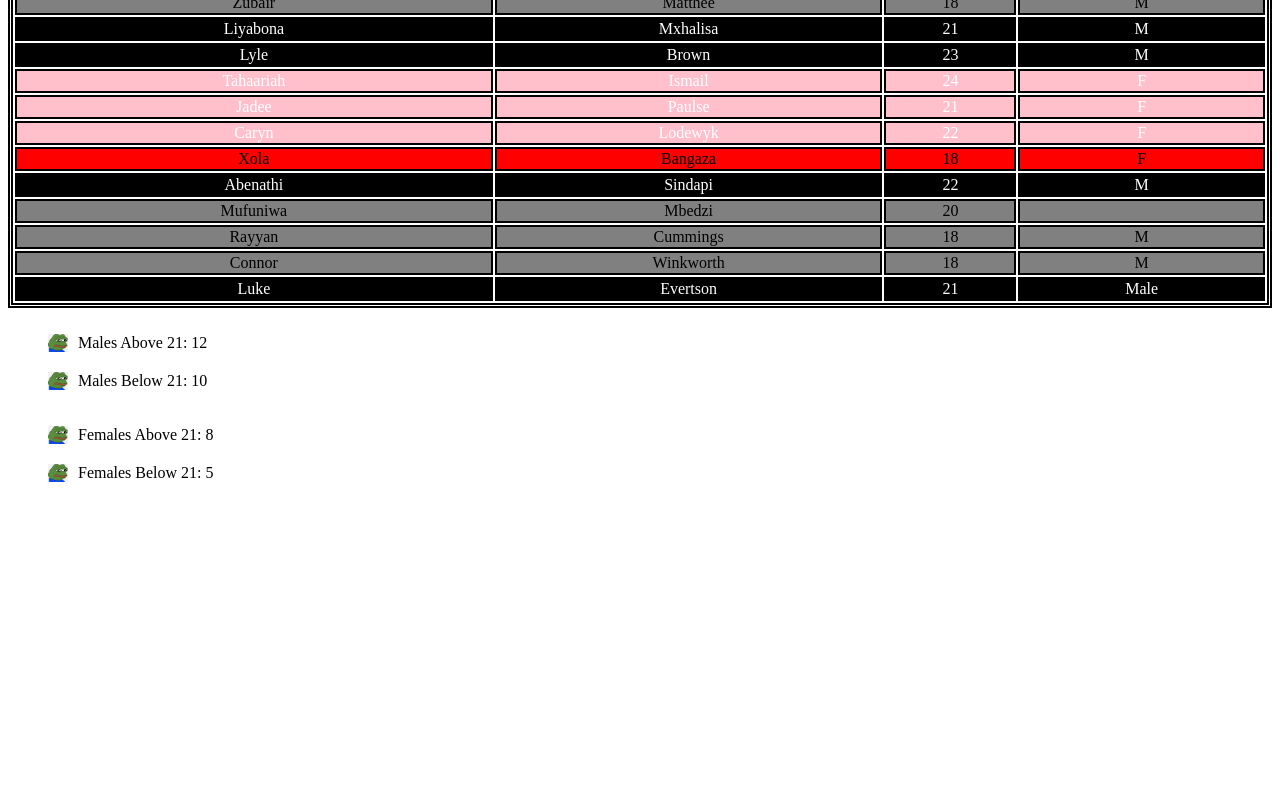
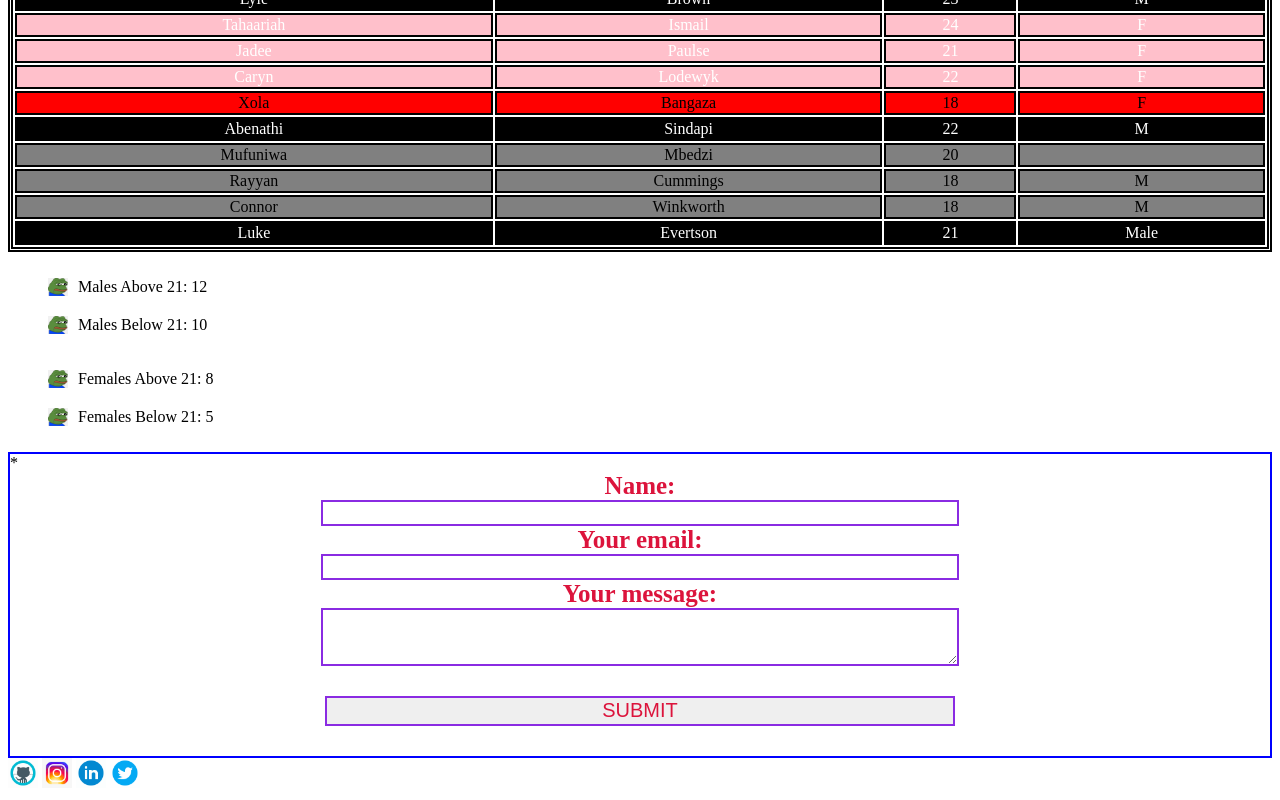
Before and after one commit to Del1rius/css-exercise, a plain HTML site: page index.html in a window 1280 px wide. Shown: the part 774-1574 px from the top of the page. Before the commit the page ends 1282 px from the top, so only its background shows below. Drawn offline with Linux system fonts and the light colour scheme.

Commit message:
Footer and Form

```diff
--- a/css/style.css
+++ b/css/style.css
@@ -1,3 +1,7 @@
+h1 {
+    text-align: center;
+    color: crimson;
+}
 table {
     border: 5px black;
     border-style: double;
@@ -49,11 +53,46 @@ li {
 form {
     text-align: center;
     color: crimson;
-    font-size: 20px;
+    font-size: 25px;
     font-weight: bold;
 }
+button:hover {
+    font-size: 25px;
+    opacity: 0.3;
+}
 button {
+    border: 2px solid blueviolet;
+    height: 30px;
+    width: 50%;
+    color: crimson;
+    font-size: 20px;
+    margin-top: 30px;
+    margin-bottom: 30px;
+}
+
+input {
+    border: 2px solid blueviolet;
+    display: block;
+    margin: auto;
+    height: 20px;
+    width: 50%;
+}
+
+textarea {
+    border: 2px solid blueviolet;
+    display: block;
+    margin: auto;
     height: 50px;
-    width: 50px;
-    color: crimson;
+    width: 50%;
+
 }
+.border {
+    border: 2px blue;
+    border-style: double;
+}
+
+footer img{
+    height: 30px;
+    width: 30px;
+    margin: auto;
+}
--- a/index.html
+++ b/index.html
@@ -5,24 +5,12 @@
     <meta http-equiv="X-UA-Compatible" content="IE=edge">
     <meta name="viewport" content="width=device-width, initial-scale=1.0">
     <link rel="stylesheet" href="./css/style.css">
+    <link rel="icon" type="image/x-icon" href="./images/sadpepe.png">
+    <link rel="stylesheet" href="https://cdnjs.cloudflare.com/ajax/libs/font-awesome/6.2.0/css/all.min.css"/>
     <title>Table Of People</title>
 </head>
 <body>
     <h1>Random Table of People in Class 1</h1>
-    <div>
-        <form action="https://formspree.io/f/xzbqygdp" method="POST">
-            <label>
-            Your email:
-            <input type="email" name="email">
-            </label>
-            <label>
-            Your message:
-            <textarea name="message"></textarea>
-            </label>
-            <!-- your other form fields go here -->
-            <button type="submit">Send</button>
-        </form>
-    </div>
     <table>
         <tr>
             <th>Name</th>
@@ -250,5 +238,35 @@
         <li>Females Above 21: 8</li>
         <li>Females Below 21: 5</li>
     </ul>
+    <div class="border">*
+        <form action="https://formspree.io/f/xzbqygdp" method="POST">
+            <div>
+                <label for="name">
+                    Name:
+                <input type="name" name="name">
+                </label>
+            </div>
+            <div>
+                <label>
+                    Your email:
+                <input type="email" name="email">
+                </label>
+            </div>
+            <div>
+                <label>
+                    Your message:
+                <textarea name="message"></textarea>
+                </label>
+            </div>
+            <!-- your other form fields go here -->
+            <button type="submit">SUBMIT</button>
+        </form>
+    </div>
+    <footer>
+        <img src="./images/icons8-github.gif" alt="github">
+        <img src="./images/icons8-instagram.gif" alt="instagram">
+        <img src="./images/icons8-linkedin-circled.gif" alt="linkedin">
+        <img src="./images/icons8-twitter-circled.gif" alt="twitter">
+    </footer>
 </body>
 </html>
```
Also changed, not shown: images/icons8-github.gif (added), images/icons8-instagram.gif (added), images/icons8-linkedin-circled.gif (added), images/icons8-twitter-circled.gif (added).
